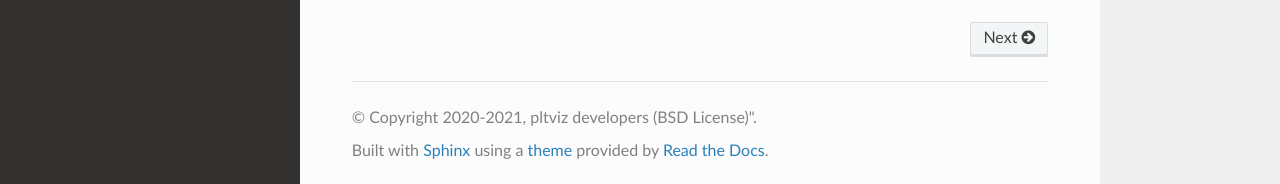
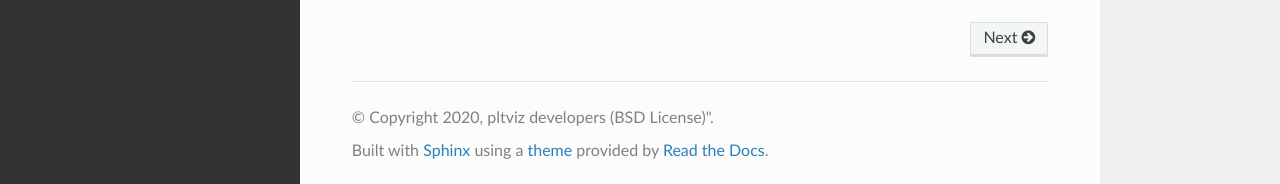
Before and after one commit to andrewtavis/pltviz, a Sphinx documentation site: the page built from docs/source/index.rst, in a window 1280 px wide and 1109 px high. Shown: the part 922-1106 px from the top of the window. Built offline with Sphinx 7.4.7 and the Read the Docs theme 2.0.0, drawn with Linux system fonts in a browser that asks for light colours; pages that are not in the unit, such as notebooks, are missing from menus.

Commit message:
Fix copyright date to single year in docs

```diff
--- a/docs/source/conf.py
+++ b/docs/source/conf.py
@@ -18,7 +18,7 @@ sys.path.insert(0, os.path.abspath(".."))
 # -- Project information -----------------------------------------------------
 
 project = "pltviz"
-copyright = '2020-2021, pltviz developers (BSD License)"'
+copyright = '2020, pltviz developers (BSD License)"'
 author = "pltviz developers"
 
 # The full version, including alpha/beta/rc tags
```
